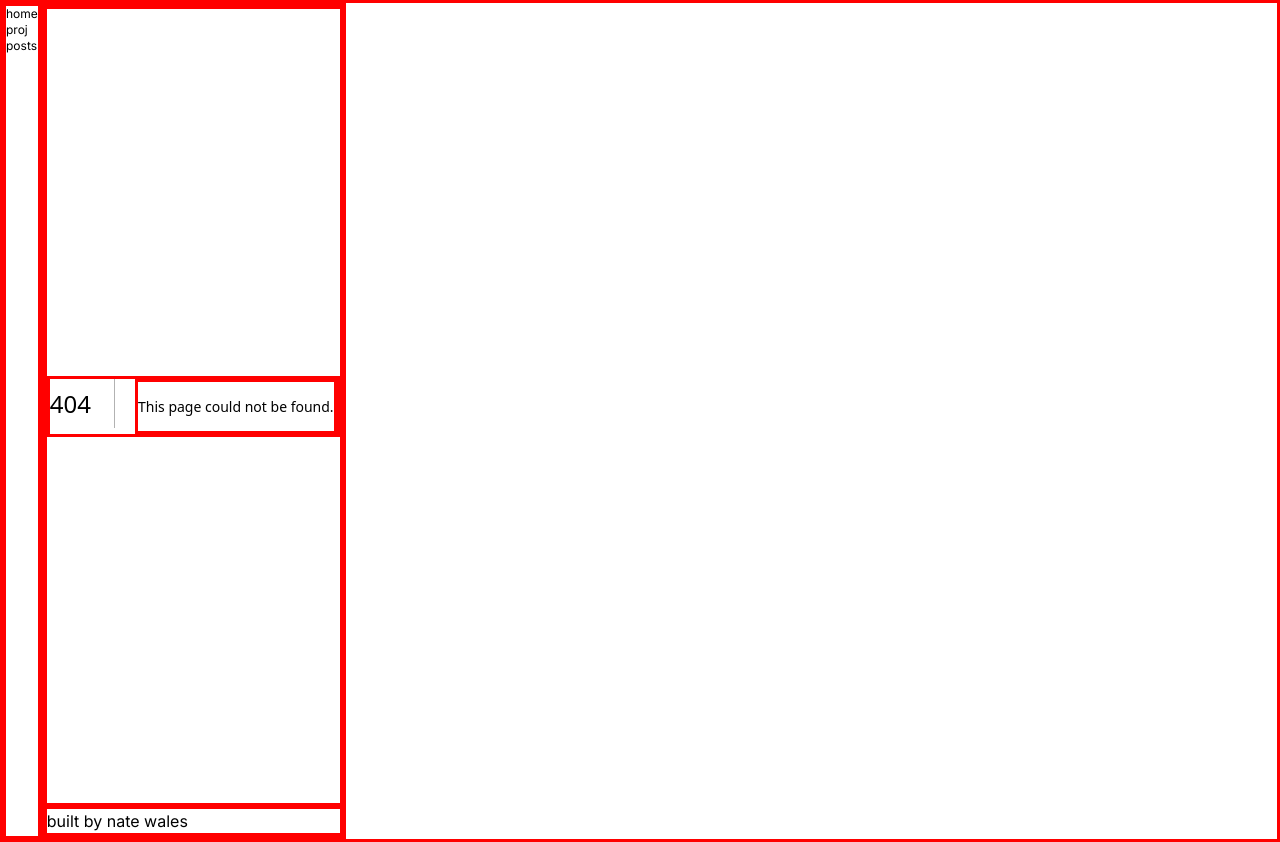
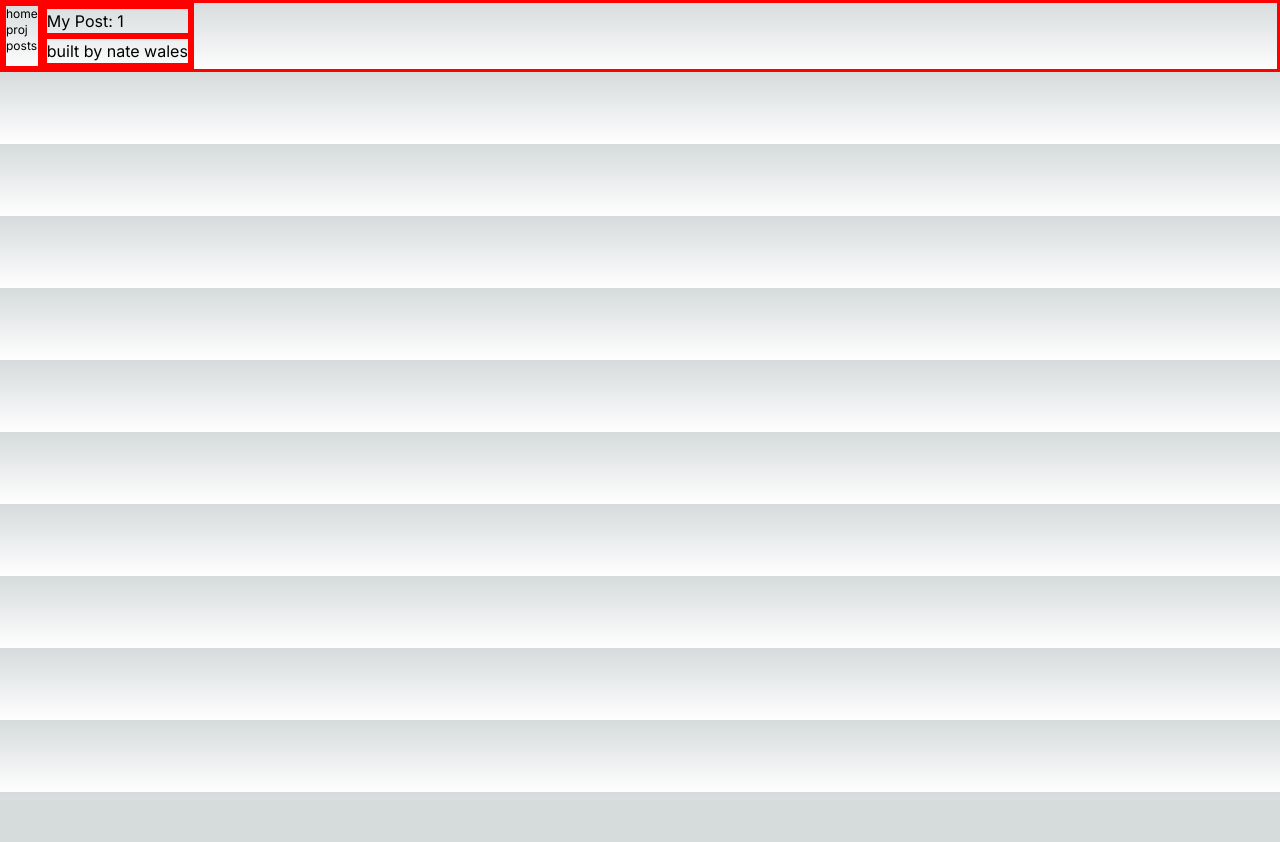
Before and after one commit to nathan-wales/natewales.dev, a Next.js app: page /posts/1 in a window 1280 px wide. Before the commit this address had no page. After the commit the page ends 800 px from the top, so only its background shows below. Built offline with nearby package versions, Linux system fonts and the light colour scheme.

Commit message:
initial individual post page

```diff
--- /dev/null
+++ b/app/posts/[id]/page.tsx
@@ -0,0 +1,4 @@
+
+export default function Page({ params }: { params: { id: string } }) {
+  return <div>My Post: {params.id}</div>
+}
```
